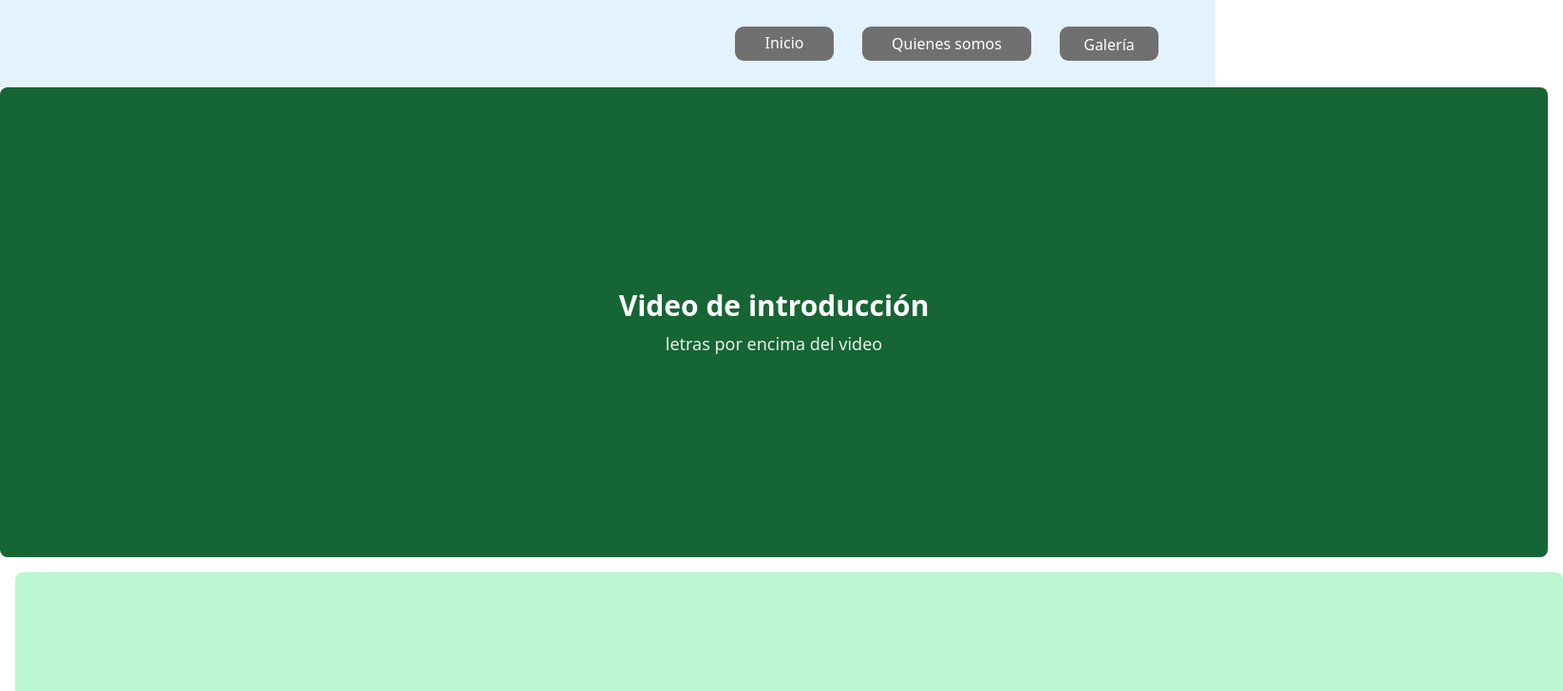
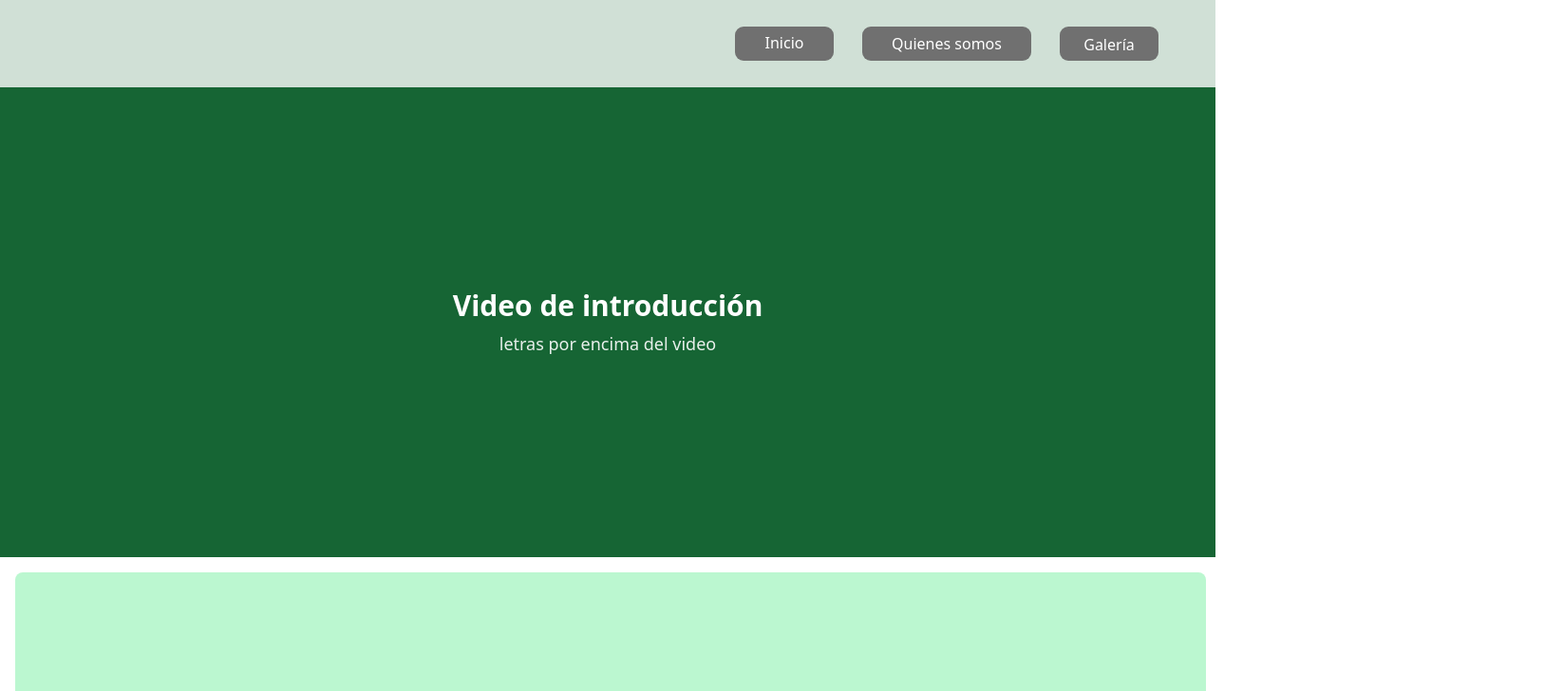
Before and after one commit to ESP3CTRUM/vaazar-montana, a Next.js app: page / in a window 1280 px wide. Shown: the top 728 px of the page at 95% size, 1646 px wide, since content can reach past the window. Built offline with nearby package versions, Linux system fonts and the light colour scheme; a web font is replaced by a local one.

Commit message:
al autoscroll de los botones ponle un offset de -120px y otra cosa: no hay scroll suave/animado, solo hay uno instantáneo y eso se ve mal

```diff
--- a/app/page.tsx
+++ b/app/page.tsx
@@ -34,7 +34,7 @@ export default function Page() {
                 {/* Header Section - Dark Green */}
 
                 <div
-                    className="bg-[#E3F3FF] w-full sticky top-auto right-auto bottom-auto left-auto flex items-center gap-[30px] justify-end p-[30px] pt-[10px] pb-[10px] pr-[60px] h-[92px]"
+                    className="w-full sticky top-auto right-auto bottom-auto left-auto flex items-center gap-[30px] justify-end p-[30px] pt-[10px] pb-[10px] pr-[60px] h-[92px] bg-[#D0E0D6] opacity-[100%]"
                     data-oid="vy0ctti"
                     key="olk-pmbC"
                 >
@@ -89,12 +89,16 @@ export default function Page() {
                     </button>
                 </div>
                 <div
-                    id="inicio"
-                    className="bg-green-800 rounded-lg flex items-center justify-center h-[495px] w-[1630px] m-0"
+                    id="video-introduccion"
+                    className="bg-green-800 flex items-center justify-center h-[495px] m-0 w-full rounded-none border-[#00000000]"
                     data-oid="3tgdfl3"
                 >
                     <div className="text-center text-white p-4" data-oid="aaxs4:h" key="olk-xrYh">
-                        <h1 className="text-2xl md:text-3xl font-semibold mb-2" data-oid="8ybyz9r">
+                        <h1
+                            id="inicio"
+                            className="text-2xl md:text-3xl font-semibold mb-2"
+                            data-oid="8ybyz9r"
+                        >
                             Video de introducción
                         </h1>
                         <p className="text-lg opacity-90" data-oid="3g-5fm5">
@@ -107,7 +111,7 @@ export default function Page() {
 
                 <div
                     id="quienes-somos"
-                    className="flex-1 bg-green-200 mx-4 mb-4 min-h-96 flex items-center justify-center rounded-[8px] w-[1630px] h-[710px] mt-[16px]"
+                    className="flex-1 bg-green-200 mx-4 mb-4 min-h-96 flex items-center justify-center rounded-[8px] mt-[16px] h-[fit-content] w-[98%]"
                     data-oid="ihr2:vd"
                 >
                     <div
@@ -116,6 +120,7 @@ export default function Page() {
                         key="olk-A8cE"
                     >
                         <h1
+                            id="quienes-somos"
                             className="text-4xl md:text-5xl font-semibold mb-4 tracking-tight"
                             data-oid="yeg9oh3"
                         >
@@ -133,6 +138,7 @@ export default function Page() {
                     data-oid="szr9i.o"
                 >
                     <h2
+                        id="galeria"
                         className="text-3xl md:text-4xl font-bold text-green-800 text-center font-aboreto"
                         data-oid="q6a1tc8"
                     >
@@ -142,8 +148,7 @@ export default function Page() {
 
                 {/* Grid Section */}
                 <div
-                    id="galeria"
-                    className="px-4 pb-4 h-[306px] grid grid-cols-[repeat(3,_1fr)] grid-rows-[repeat(2,_1fr)] pt-[16px] gap-[20px] w-full"
+                    className="px-4 pb-4 h-[306px] grid grid-cols-[repeat(3,_1fr)] grid-rows-[repeat(2,_1fr)] pt-[16px] gap-[20px] w-full m-[20px] mt-0 ml-0"
                     data-oid="az2nf5-"
                 >
                     <div
```
